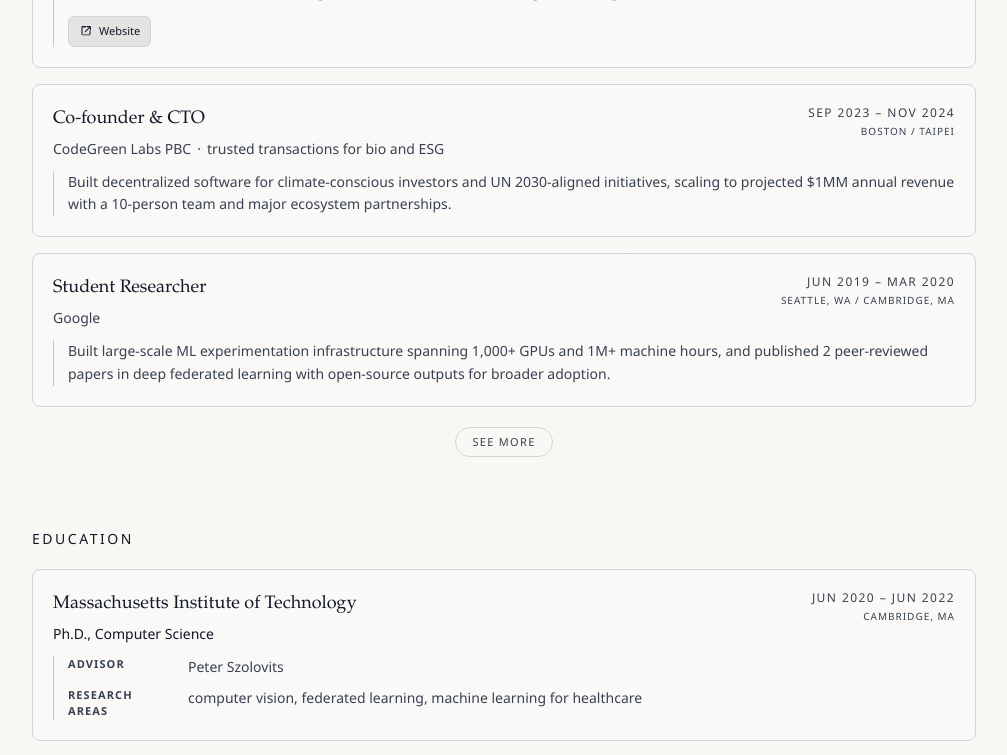
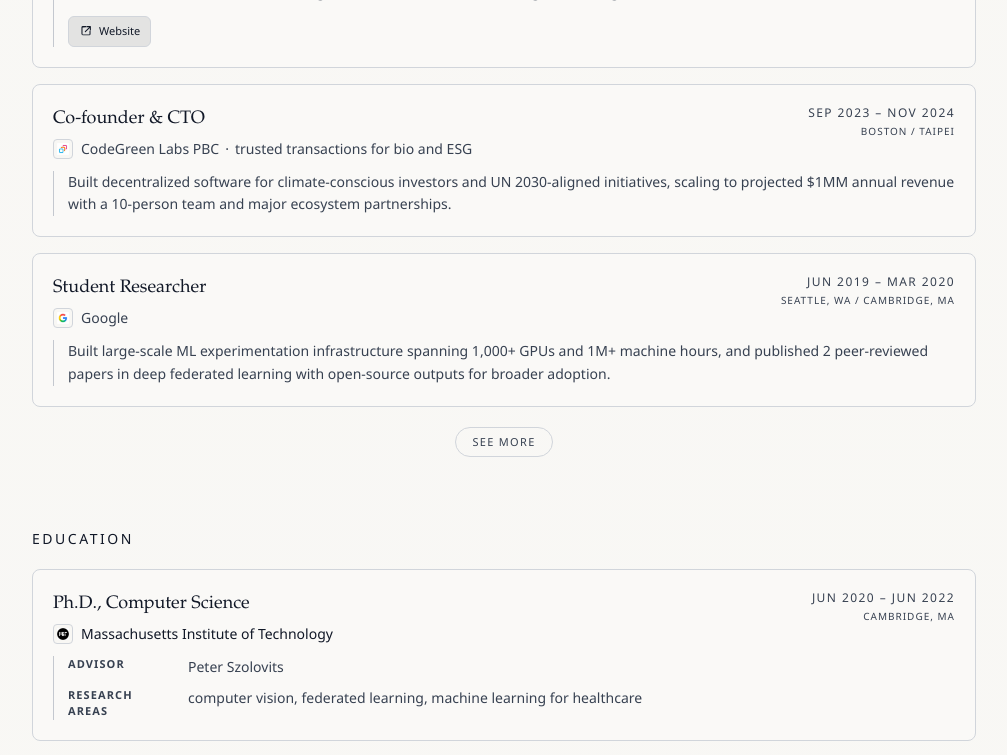
Before and after one commit to stmharry/stmharry.github.io, a React (Vite) app: page / in a window 1280 px wide. Shown: the part 1020-1775 px from the top of the page, without its empty margins (136-1143 px from the left). Built offline with nearby package versions, Linux system fonts and the light colour scheme.

Commit message:
💄 style(ui): show org logos and swap education header order

```diff
--- a/src/components/EducationSection.tsx
+++ b/src/components/EducationSection.tsx
@@ -1,4 +1,5 @@
 import type { EducationItem } from "../data/cv/types";
+import { toPublicUrl } from "../lib/url";
 import { CardHeader } from "./CardHeader";
 import { MobileCardDisclosure } from "./MobileCardDisclosure";
 import { toEducationCardHeader } from "./cardSemantics";
@@ -62,7 +63,19 @@ export const EducationSection = ({ items }: EducationSectionProps) => {
                           {header.primary}
                         </h3>
                       }
-                      secondary={<p className="text-sm text-(--ink-900)">{header.secondary}</p>}
+                      secondary={
+                        <div className="flex items-center gap-2">
+                          {item.institutionLogoPath ? (
+                            <img
+                              src={toPublicUrl(item.institutionLogoPath)}
+                              alt={`${header.secondary} logo`}
+                              className="h-5 w-5 shrink-0 rounded-sm border border-(--line) bg-(--paper) object-contain p-0.5"
+                              loading="lazy"
+                            />
+                          ) : null}
+                          <p className="min-w-0 text-sm text-(--ink-900)">{header.secondary}</p>
+                        </div>
+                      }
                       date={header.date}
                       location={header.location}
                     />
@@ -96,7 +109,19 @@ export const EducationSection = ({ items }: EducationSectionProps) => {
                       {header.primary}
                     </h3>
                   }
-                  secondary={<p className="text-sm text-(--ink-900)">{header.secondary}</p>}
+                  secondary={
+                    <div className="flex items-center gap-2">
+                      {item.institutionLogoPath ? (
+                        <img
+                          src={toPublicUrl(item.institutionLogoPath)}
+                          alt={`${header.secondary} logo`}
+                          className="h-5 w-5 shrink-0 rounded-sm border border-(--line) bg-(--paper) object-contain p-0.5"
+                          loading="lazy"
+                        />
+                      ) : null}
+                      <p className="min-w-0 text-sm text-(--ink-900)">{header.secondary}</p>
+                    </div>
+                  }
                   date={header.date}
                   location={header.location}
                 />
--- a/src/components/ExperienceSection.tsx
+++ b/src/components/ExperienceSection.tsx
@@ -54,7 +54,16 @@ export const ExperienceSection = ({ items }: ExperienceSectionProps) => {
                       </p>
                     }
                     secondary={
-                      <p className="text-sm text-(--ink-700)">
+                      <div className="flex items-center gap-2">
+                        {item.organizationLogoPath ? (
+                          <img
+                            src={toPublicUrl(item.organizationLogoPath)}
+                            alt={`${header.secondary} logo`}
+                            className="h-5 w-5 shrink-0 rounded-sm border border-(--line) bg-(--paper) object-contain p-0.5"
+                            loading="lazy"
+                          />
+                        ) : null}
+                        <p className="min-w-0 text-sm text-(--ink-700)">
                           {header.secondary}
                           {item.organizationDescription ? (
                             <>
@@ -63,6 +72,7 @@ export const ExperienceSection = ({ items }: ExperienceSectionProps) => {
                             </>
                           ) : null}
                         </p>
+                      </div>
                     }
                     date={header.date}
                     location={header.location}
--- a/src/components/cardSemantics.ts
+++ b/src/components/cardSemantics.ts
@@ -25,8 +25,8 @@ export const toExperienceCardHeader = (item: ExperienceItem): CardHeaderSemantic
 
 export const toEducationCardHeader = (item: EducationItem): CardHeaderSemantics => {
   return {
-    primary: item.institution,
-    secondary: item.degree,
+    primary: item.degree,
+    secondary: item.institution,
     date: formatPeriodLabel(item.period),
     location: item.location,
   };
```
Lines whose indentation alone changed are shown as unchanged.
